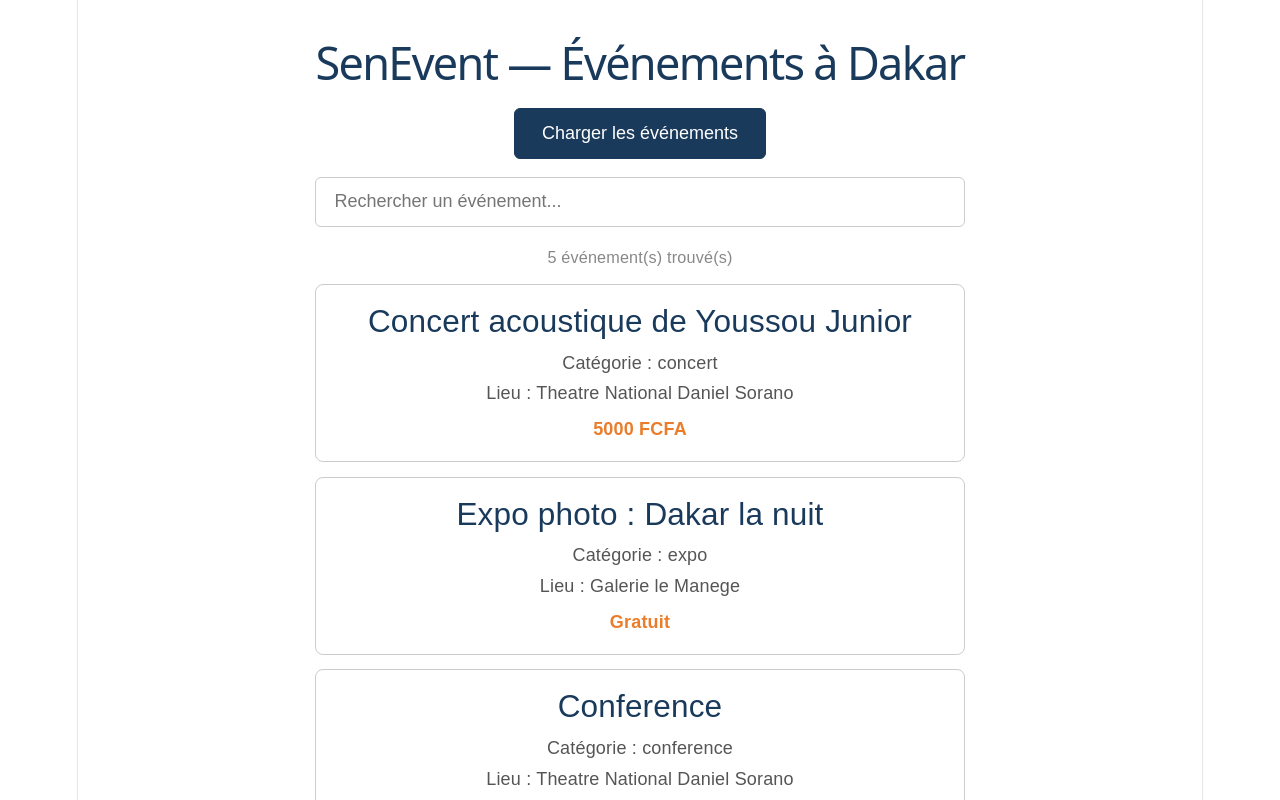
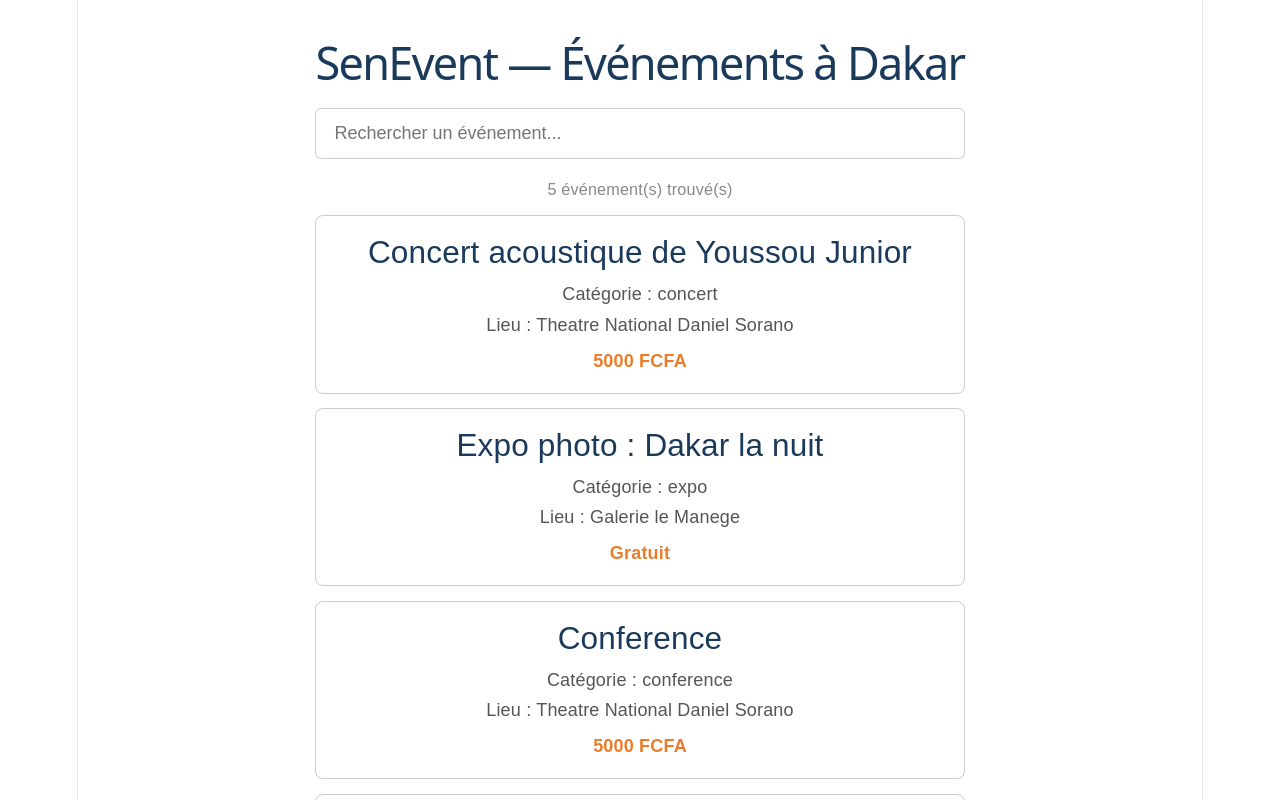
Before and after one commit to eMb0811/senevent, a React (Vite) app: page / in a window 1280 px wide. Shown: the top 800 px of the page. Built offline with nearby package versions, Linux system fonts and the light colour scheme.

Commit message:
charge les evenements automatiquement avec useEffect

```diff
--- a/src/App.tsx
+++ b/src/App.tsx
@@ -5,16 +5,14 @@ import styles from "./App.module.css";
 
 const App = () => {
   const [evenements, setEvenements] = useState([]);
-    const [chargement, setChargement] = useState(false);
+  const [chargement, setChargement] = useState(true);
   const [recherche, setRecherche] = useState("");
 
+  useEffect(() => {
     const charger = async () => {
-        setChargement(true);
       try {
-            const reponse = await fetch("evenements.json");
-            console.log("Response status:", reponse.status);
+        const reponse = await fetch("/evenements.json");
         const data = await reponse.json();
-            console.log("Data loaded:", data);
         setEvenements(data);
       } catch (error) {
         console.error("Erreur :", error);
@@ -22,35 +20,39 @@ const App = () => {
       setChargement(false);
     };
 
-    useEffect(() => {
     charger();
   }, []);
 
   const evenementsFiltres = evenements.filter((ev) =>
-        ev.titre.toLowerCase().includes(recherche.toLowerCase())
+    ev.titre?.toLowerCase().includes(recherche.toLowerCase())
   );
 
   return (
     <div className={styles.container}>
-            <h1 className={styles.titre}>SenEvent — Événements à Dakar</h1>
+      <h1 className={styles.titre}>
+        SenEvent — Événements à Dakar
+      </h1>
 
-            <button
-                className={styles.bouton}
-                onClick={charger}
-                disabled={chargement}
-            >
-                {chargement ? "Chargement..." : "Charger les événements"}
-            </button>
-
-            <SearchBar recherche={recherche} onRecherche={setRecherche} />
+      <SearchBar
+        recherche={recherche}
+        onRecherche={setRecherche}
+      />
 
       <p className={styles.compteur}>
         {evenementsFiltres.length} événement(s) trouvé(s)
       </p>
 
-            {evenementsFiltres.map((ev) => (
-                <EvenementCarte key={ev.id} ev={ev} afficherDetails={true} />
-            ))}
+      {chargement ? (
+        <p>Chargement...</p>
+      ) : (
+        evenementsFiltres.map((ev) => (
+          <EvenementCarte
+            key={ev.id}
+            ev={ev}
+            afficherDetails={true}
+          />
+        ))
+      )}
     </div>
   );
 };
```
Lines whose indentation alone changed are shown as unchanged.
